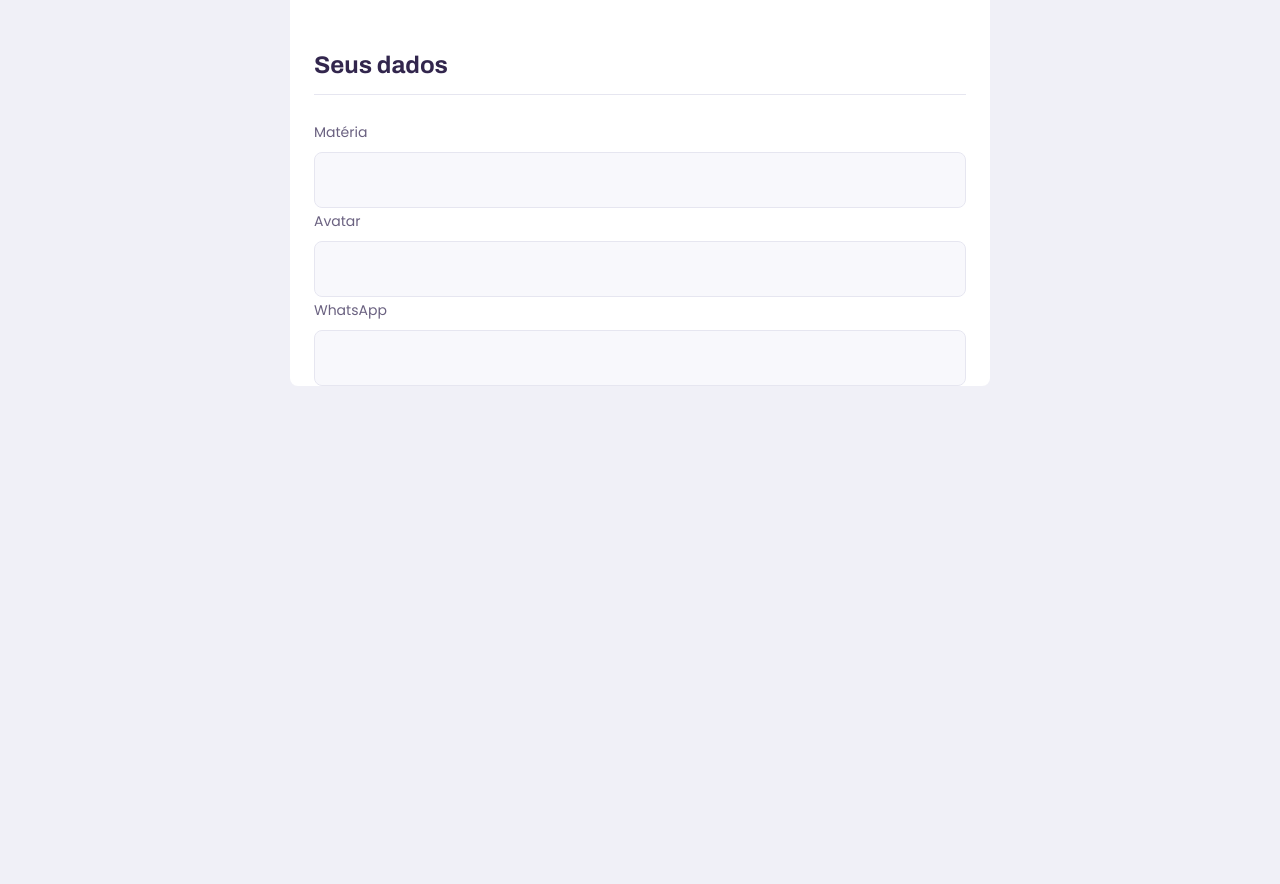
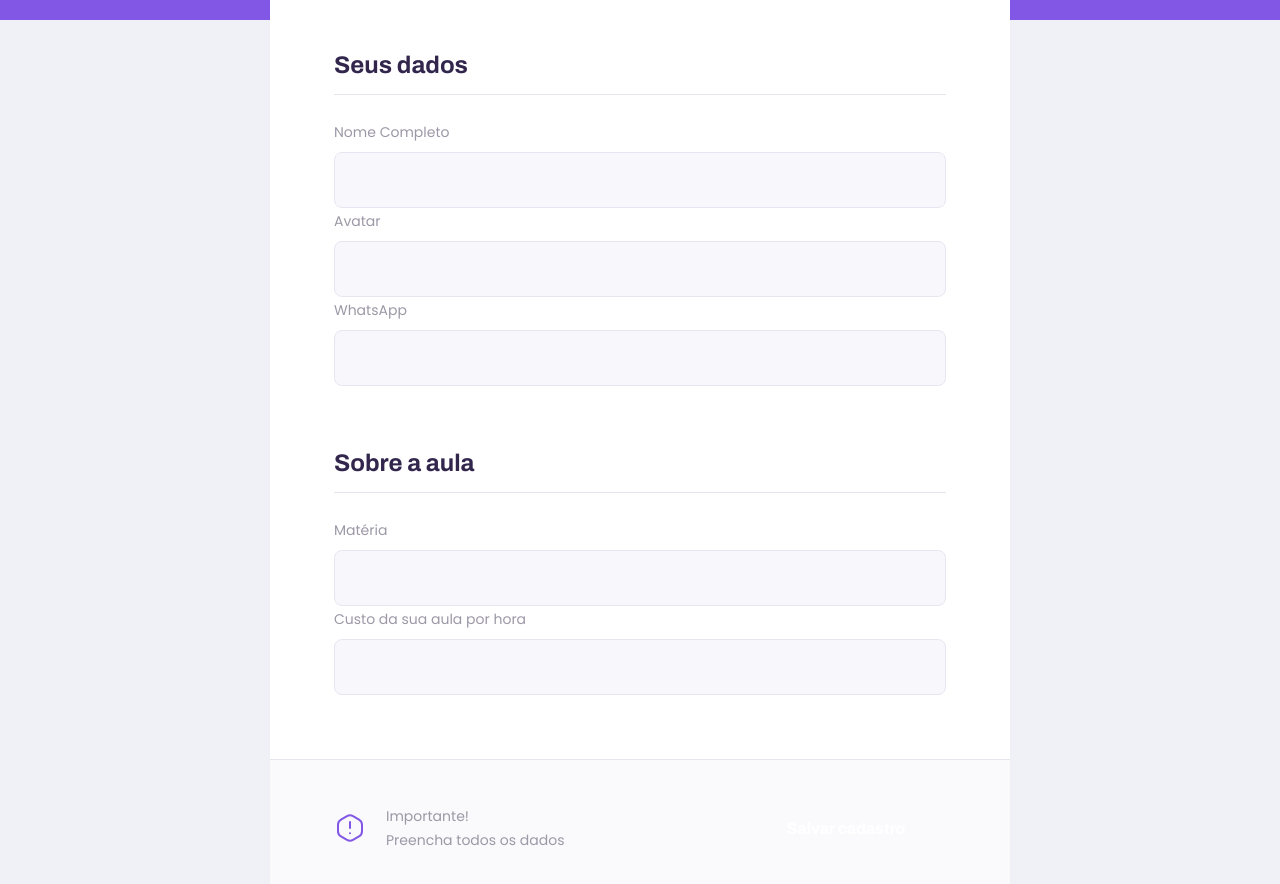
Before and after one commit to CaueFurui/proffy-web-nlw, a React (Create React App) app: page /give-classes in a window 1280 px wide. Shown: the part 320-1204 px from the top of the page. Before the commit the page ends 800 px from the top, so only its background shows below. Built offline with nearby package versions, Linux system fonts and the light colour scheme.

Commit message:
[TEACHERFORM]Adding style to the page

```diff
--- a/src/components/PageHeader/styles.css
+++ b/src/components/PageHeader/styles.css
@@ -37,7 +37,7 @@
 .page-header .header-content strong {
   font: 700 3.6rem Archivo;
   line-height: 4.2rem;
-  color: var(--color-title-in-primary)
+  color: var(--color-title-in-primary);
 }
 
 .page-header .header-content p {
@@ -53,7 +53,7 @@
     height: 340px;
   }
 
-  .top-bar-container {
+  .page-header .top-bar-container {
     max-width: 1100px;
   }
 
@@ -69,6 +69,6 @@
   }
 
   .page-header .header-content strong {
-    max-width: 350px;
+    max-width: 470px;
   }
 }
--- a/src/pages/TeacherForm/index.tsx
+++ b/src/pages/TeacherForm/index.tsx
@@ -3,6 +3,7 @@
 import * as DATA from './TeacherForm.json'
 import './styles.css'
 import Input from '../../components/Input'
+import warningIcon from '../../assets/images/icons/warning.svg'
 
 function TeacherForm() {
   return(
@@ -14,10 +15,27 @@
       <main>
         <fieldset>
           <legend>Seus dados</legend>
-          <Input name='subject' label='Matéria' />
+          <Input name='name' label='Nome Completo' />
           <Input name='avatar' label='Avatar' />
           <Input name='whatsapp' label='WhatsApp' />
         </fieldset>
+
+        <fieldset>
+          <legend>Sobre a aula</legend>
+          <Input name='subject' label='Matéria' />
+          <Input name='cost' label='Custo da sua aula por hora' />
+        </fieldset>
+
+        <footer>
+          <p>
+            <img src={warningIcon} alt="Aviso"/>
+            Importante! <br/>
+            Preencha todos os dados
+          </p>
+          <button type='button'>
+            Salvar cadastro
+          </button>
+        </footer>
       </main>
     </div>
   )
--- a/src/pages/TeacherForm/styles.css
+++ b/src/pages/TeacherForm/styles.css
@@ -37,3 +37,106 @@
   padding-bottom: 1.6rem;
   border-bottom: 1px solid var(--color-line-in-white);
 }
+
+#page-teacher-form main fieldset legend button {
+  background: none;
+  border: 0;
+  color: var(--color-primary);
+  font: 700 1.6rem Archivo;
+  cursor: pointer;
+  transition: color 0.2s;
+}
+
+#page-teacher-form main fieldset legend button:hover {
+  color: var(--color-primary-dark);
+}
+
+#page-teacher-form main fieldset .input-block + .textarea-block,
+#page-teacher-form main fieldset .select-block + .input-block {
+  margin-top: 2.4rem;
+}
+
+#page-teacher-form main label {
+  color: var(--color-text-complement);
+}
+
+#page-teacher-form main footer {
+  padding: 4rem 2.4rem;
+  background: var(--color-box-footer);
+  border-top: 1px solid var(--color-line-in-white);
+  margin-top: 6.4rem;
+}
+
+#page-teacher-form main footer p {
+  display: flex;
+  align-items: center;
+  justify-content: center;
+  font-size: 1.4rem;
+  line-height: 2.4rem;
+  color: var(--color-text-complement);
+}
+
+#page-teacher-form main footer p img {
+  margin-right: 2rem;
+}
+
+#page-teacher-form main footer button {
+  width: 100%;
+  height: 5.6rem;
+  background: var(--color-secundary);
+  color: var(--color-button-text);
+  border: 0;
+  border-radius: 0.8rem;
+  cursor: pointer;
+  font: 700 1.6rem Archivo;
+  display: flex;
+  align-items: center;
+  justify-content: center;
+  text-decoration: none;
+  transition: background-color 0.2s;
+  margin-top: 3.2rem;
+}
+
+#page-teacher-form main footer button:hover {
+  background: var(--color-secundary-dark);
+}
+
+@media (min-width: 700px) {
+  #page-teacher-form {
+    max-width: 100vw;
+  }
+
+  #page-teacher-form .page-header .header-content {
+    margin-bottom: 0;
+  }
+
+  #page-teacher-form main fieldset {
+    padding: 0 6.4rem;
+  }
+
+  #page-teacher-form main .schedule-item {
+    display: grid;
+    grid-template-columns: 2fr 1fr 1fr;
+    column-gap: 1.6rem;
+  }
+
+  #page-teacher-form main .schedule-item .input-block {
+    margin-top: 0 !important;
+  }
+
+  #page-teacher-form main footer {
+    padding: 4.0rem 6.4rem;
+    display: flex;
+    align-items: center;
+    justify-content: space-between;
+  }
+
+  #page-teacher-form main footer p {
+    justify-content: space-between;
+  }
+
+  #page-teacher-form main footer button {
+    width: 20rem;
+    margin-top: 0;
+  }
+}
```
